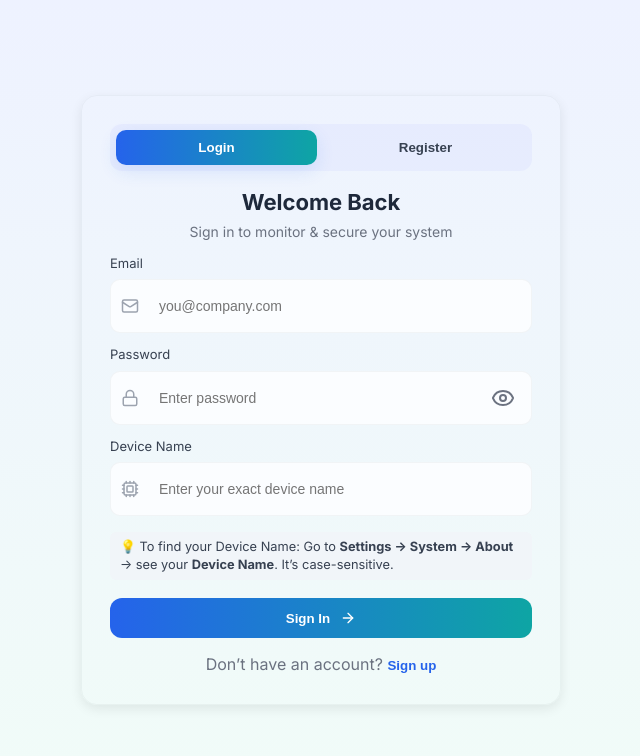
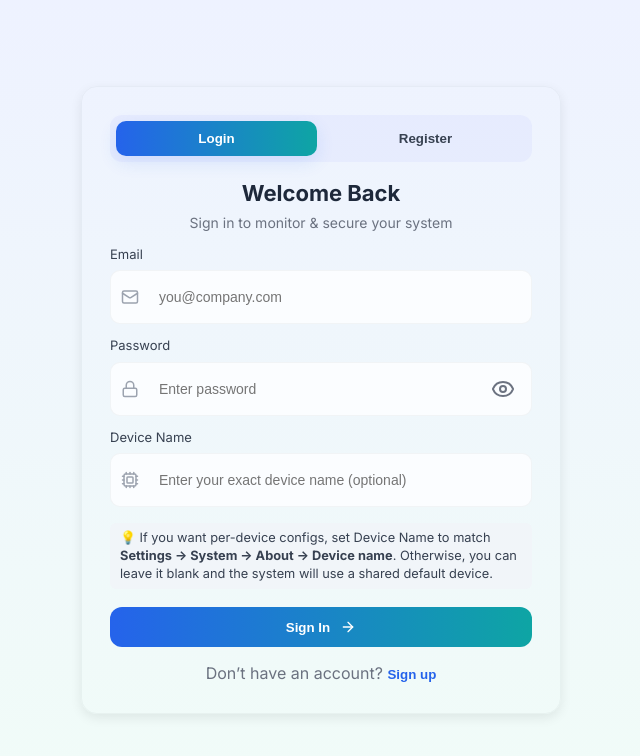
Before and after one commit to Nishanth-ck/vigilant-log-frontend, a React (Vite) app: page /auth in a window 1280 px wide. Shown: the top 756 px of the page, without its empty margins (319-959 px from the left). Built offline with nearby package versions, Linux system fonts and the light colour scheme; no server answers.

Commit message:
cursor update

```diff
--- a/src/pages/Auth.jsx
+++ b/src/pages/Auth.jsx
@@ -172,15 +172,15 @@ export default function Auth() {
                 name="deviceName"
                 value={formData.deviceName}
                 onChange={handleInputChange}
-                placeholder="Enter your exact device name"
-                required
+                placeholder="Enter your exact device name (optional)"
               />
             </div>
           </label>
 
           <p className="device-tip">
-            💡 To find your Device Name: Go to <b>Settings → System → About</b>{" "}
-            → see your <b>Device Name</b>. It’s case-sensitive.
+            💡 If you want per-device configs, set Device Name to match{" "}
+            <b>Settings → System → About → Device name</b>. Otherwise, you can
+            leave it blank and the system will use a shared default device.
           </p>
 
           {/* Terms of Service (Register only) */}
--- a/src/pages/FileBackups.jsx
+++ b/src/pages/FileBackups.jsx
@@ -4,7 +4,8 @@ import { Download, Trash2, Upload, RefreshCw } from "lucide-react";
 import "../styles/dashboard.css";
 
 // File Monitoring API URL - configure for your deployed backend
-const API_URL = import.meta.env.VITE_API_URL || "http://localhost:5000";
+const API_URL =
+  import.meta.env.VITE_API_URL || "https://vigilantlog-backend.onrender.com";
 
 export default function FileBackups() {
   const [localFiles, setLocalFiles] = useState([]);
--- a/src/pages/FileSettings.jsx
+++ b/src/pages/FileSettings.jsx
@@ -4,7 +4,8 @@ import { Play, StopCircle, FolderPlus, Trash2, Save } from "lucide-react";
 import "../styles/dashboard.css";
 
 // File Monitoring API URL - configure for your deployed backend
-const API_URL = import.meta.env.VITE_API_URL || "http://localhost:5000";
+const API_URL =
+  import.meta.env.VITE_API_URL || "https://vigilantlog-backend.onrender.com";
 
 export default function FileSettings() {
   const [state, setState] = useState({
```
